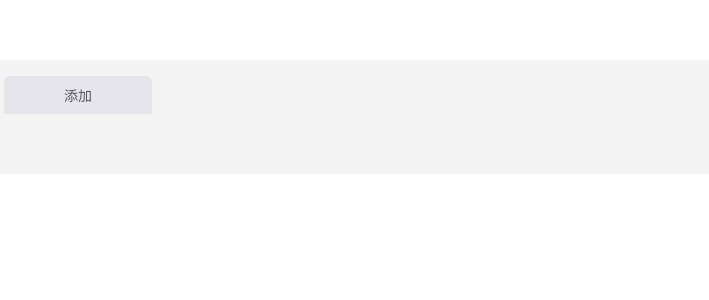
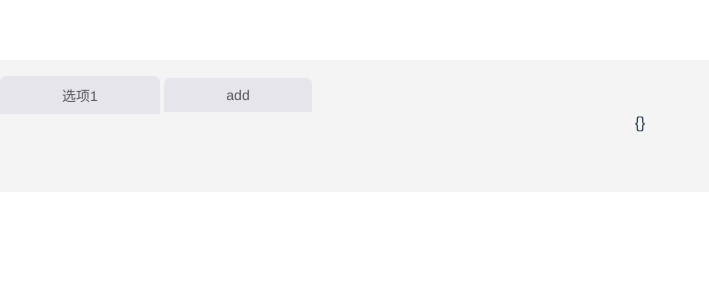
Before and after one commit to wzj19930304/vprincetab, a Vue app: page / in a window 1280 px wide. Shown: the top 300 px of the page, without its empty margins (0-709 px from the left). Built offline with nearby package versions, Linux system fonts and the light colour scheme; the HTML template or start-up script is replaced by a standard one.

Commit message:
计算bug

```diff
--- a/examples/components/vPrinceTab.vue
+++ b/examples/components/vPrinceTab.vue
@@ -1,231 +1,52 @@
 <template>
   <div class="content">
-    <div id="v-prince-tab">
-        <div class="tabs">
-          <transition name="el-fade-in-linear">
-            <div v-show="tabsBtn.showLeft" class="left-btn" @click="changeTabsScroll(true)">
-              <slot name="left-btn">
-                <span></span>
-              </slot>
-            </div>
-          </transition>
-          <div class="tabs-inner" @scroll="handleTabsScrollChange">
-            <div v-for="(item, index) in tabsList" :key="index" :class="`tab ${item.chosen ? 'chosen' : ''}`" @click="handleClickCurrentTab(item, index)" :style="{width: actualTabWidth, minWidth: actualTabWidth}">
-              <slot name="tabs-inner">
-                <span class="text">{{item.name}}</span>
-<!--                <span v-if="item.isCurrent" class="current-active">当前</span>-->
-              </slot>
-            </div>
-          </div>
-          <transition name="el-fade-in-linear">
-            <div v-show="tabsBtn.showRight" class="right-btn" @click="changeTabsScroll(false)">
-              <slot name="right-btn">
-                <span></span>
-              </slot>
-            </div>
-          </transition>
-          <div :class="`tab btn-wrap ${show ? 'chosen' : ''}`" @click.stop="show = !show">
-            <slot name="addBtn">
-                <span>
-                     {{btnLabel}}
-                </span>
-            </slot>
-            <slot name="add-menu">
-              <transition name="el-zoom-in-top">
-                <ul class="transition-box" v-show="show">
-                  <li @click.stop="addItem">{{btnChildrenLabel}}</li>
-                </ul>
-              </transition>
-            </slot>
-          </div>
-        </div>
-    </div>
+    <prince-tab
+            btnLabel="add"
+            :tabsList="tabsList"
+            :customAddBtn="true"
+            :tabId="tabId"
+            :tabWidth="'160px'"
+            @handleClickCurrentTab="handleClickCurrentTab"
+            @addItem="addItem"
+    >
+    </prince-tab>
     <div class="cur">
       {{currentTabContent.name}}
+      {{currentTabContent}}
     </div>
   </div>
 </template>
 
 <script>
+  import PrinceTab from "../../packages/tab/tab"
   export default {
     name: "vPrinceTab",
     data() {
       return{
-        currentTabContent: {},
-        show: false,
-        tabsBtn: { // tab左右按钮展示情况
-          showLeft: false,
-          showRight: false,
-          targetDom: null,
-          targetRect: null,
-          width: 0 //scrollLeft+width
-        }
+        tabsList: [
+          {
+            name: '选项1',
+            id: '1'
+          }
+        ],
+        tabId: '',
+        currentTabContent: {}
       }
     },
-    props: {
-      btnLabel: {
-        type: String,
-        default: '添加'
-      },
-      btnChildrenLabel: {
-        type: String,
-        default: '添加信息'
-      },
-      tabsList: {
-        type: Array,
-        default: () => []
-      },
-      // 默认点开的tab
-      tabId: {
-        type: String,
-        default: ''
-      },
-      tabWidth: {
-        type: String,
-        default: "100px"
-      }
-    },
-    computed: {
-      actualTabWidth: {
-        get() {
-          if(parseInt(this.tabWidth) < 50) {
-            return "50px"
-          }
-          return this.tabWidth
-        },
-        set() {}
-      },
-      actualTabWidthNumber: {
-        set() {},
-        get() {
-          return parseInt(this.actualTabWidth)
-        }
-      }
-    },
-    watch: {
-      tabId(v) {
-        this.defaultSelect(v)
-      }
-    },
-    mounted() {
-      this.formatTabs();
-      window.addEventListener('resize', this.formatTabs);
-      document.addEventListener('click', this.cancelShow)
+    components: {
+      PrinceTab
     },
     methods: {
-      // 点击当前tab
       handleClickCurrentTab(item, index) {
-        this.currentTabContent = item;
-        this.tabsList.forEach((v, i) => {
-          v.chosen = i === index;
-          this.$set(this.tabsList, index, item)
+          this.currentTabContent = item
+      },
+      addItem() {
+        this.tabsList.push({
+          name: '选项'+(+this.tabsList.length+1),
+          id: this.tabsList.length+1 + ''
         });
-        // 计算当前点击的tab的位置
-        this.$nextTick(() => {
-          let targetDom = this.$el.querySelector('.tabs-inner');
-          let targetRect = targetDom.getBoundingClientRect();
-          // 4为当前tab的宽度margin
-          // 选中的tab被右侧遮挡
-          if((index+1) * (this.actualTabWidthNumber + 4) > targetRect.width + targetDom.scrollLeft) {
-            this.tabsBtn.width = (index+1) * (this.actualTabWidthNumber + 4);
-            // 根据向左按钮判断滚动条滚动距离（若当时没有，在滚动时出现，会有48px偏差）
-            if(this.tabsBtn.showLeft) {
-              targetDom.scrollLeft = (index+1) * (this.actualTabWidthNumber + 4) - targetRect.width
-            } else {
-              targetDom.scrollLeft = (index+1) * (this.actualTabWidthNumber + 4) - targetRect.width + 38
-            }
-          }
-          // 选中的tab被左侧遮挡
-          if(index * (this.actualTabWidthNumber + 4) < targetDom.scrollLeft) {
-            this.tabsBtn.width = 0;
-            targetDom.scrollLeft = index * (this.actualTabWidthNumber + 4)
-          }
-        });
-        this.$emit('handleClickCurrentTab', item, index);
-      },
-      // 点击两边的按钮
-      changeTabsScroll(isLeft) {
-        this.currentIndex = -1;
-        // tabs的wrap层
-        let targetDom = this.$el.querySelector('.tabs-inner');
-        // tabs的wrap层的信息
-        let targetRect = targetDom.getBoundingClientRect();
-        if(isLeft) {
-          targetDom.scrollLeft -= targetRect.width;
-          this.tabsBtn.width = 0;
-        } else {
-          this.tabsBtn.width = targetDom.scrollLeft + 2*targetRect.width;
-          targetDom.scrollLeft += targetRect.width;
-        }
-      },
-      // tabs wrap 滚动条横向滚动事件
-      handleTabsScrollChange() {
-        // this.$nextTick(() => {
-        // tabs的wrap层
-        let targetDom =  this.$el.querySelector('.tabs-inner');
-        // tabs的wrap层的信息
-        let targetRect = targetDom.getBoundingClientRect();
-        this.tabsBtn.showRight = (targetDom.scrollLeft + targetRect.width) !== targetDom.scrollWidth && this.currentIndex !== this.tabsList.length - 1;
-        this.tabsBtn.showLeft = targetDom.scrollLeft !== 0;
-        if(this.tabsBtn.width > targetDom.scrollWidth) {
-          this.tabsBtn.showRight = false
-        }
-      },
-      // 计算tabs的宽度
-      // 出要在初始化时调用该方法
-      formatTabs() {
-        // tabs的wrap层
-        this.$nextTick(() => {
-          let targetDom = this.$el.querySelector('.tabs-inner');
-          // this.tabsBtn.showLeft = targetDom.scrollLeft !== 0;
-          this.tabsBtn.showRight = targetDom.scrollLeft + targetDom.getBoundingClientRect().width < targetDom.scrollWidth
-        })
-      },
-      // 默认展示项
-      defaultSelect(tabId) {
-        if(tabId) {
-          let flag = false;
-          this.tabsList.forEach((item, index) => {
-            if(item.id === tabId) {
-              flag = true;
-              this.handleClickCurrentTab(item, index);
-            }
-          });
-          if(flag) {
-            this.handleClickCurrentTab(this.tabsList[0], 0)
-          }
-        } else {
-          if(this.tabsList[0]) {
-            this.handleClickCurrentTab(this.tabsList[0], 0)
-          }
-        }
-      },
-      // 添加项
-      addItem() {
-        this.show = false;
-        let len = this.tabsList.length;
-        this.tabsList.forEach(item => {
-          item.isCurrent = false;
-          item.chosen = false
-        });
-        this.currentTabContent = {
-          name: 'tab' + ++len,
-          isCurrent: true,
-          chosen: true
-        };
-        this.tabsList.push(this.currentTabContent);
-        this.formatTabs();
-        this.$nextTick(() => {
-          this.handleClickCurrentTab(this.currentTabContent, this.tabsList.length - 1)
-        })
-      },
-      cancelShow() {
-        this.show = false
+        this.tabId = this.tabsList.length + '';
       }
-    },
-    destroyed() {
-      window.removeEventListener('resize', this.formatTabs);
-      document.removeEventListener('click', this.cancelShow)
     }
   }
 </script>
--- a/package.json
+++ b/package.json
@@ -1,6 +1,6 @@
 {
   "name": "vprincetab",
-  "version": "1.4.15",
+  "version": "1.5.15",
   "private": false,
   "main": "lib/vprincetab.umd.min.js",
   "keywords": ["tab", "vprincetab", "princetab", "标签页", "tab标签页"],
--- a/packages/tab/tab.vue
+++ b/packages/tab/tab.vue
@@ -1,11 +1,13 @@
 <template>
     <div id="v-prince-tab">
         <div class="tabs">
-            <div v-if="tabsBtn.showLeft" class="left-btn" @click="changeTabsScroll(true)">
+            <transition name="el-fade-in-linear">
+                <div v-show="tabsBtn.showLeft" style="max-width: 34px" class="left-btn" @click="changeTabsScroll(true)">
                     <slot name="left-btn">
                         <span></span>
                     </slot>
                 </div>
+            </transition>
             <div class="tabs-inner" @scroll="handleTabsScrollChange">
                 <div v-for="(item, index) in tabsList" :key="index" :class="`tab ${item.chosen ? 'chosen' : ''}`" :style="{width: actualTabWidth, minWidth: actualTabWidth}" @click="handleClickCurrentTab(item, index)">
                     <slot name="tabs-inner">
@@ -13,11 +15,13 @@
                     </slot>
                 </div>
             </div>
-            <div v-if="tabsBtn.showRight" class="right-btn" @click="changeTabsScroll(false)">
+            <transition name="el-fade-in-linear">
+                <div v-show="tabsBtn.showRight" style="max-width: 34px" class="right-btn" @click="changeTabsScroll(false)">
                     <slot name="right-btn">
                         <span></span>
                     </slot>
                 </div>
+            </transition>
             <div v-if="!customAddBtn" @click="addItem">
                 <slot name="customAddBtn"></slot>
             </div>
@@ -87,6 +91,15 @@
         watch: {
             tabId(v) {
                 this.defaultSelect(v)
+            },
+            'tabsBtn.showRight'(v) {
+                if(!v) {
+                    this.tabsList.forEach((item, i) => {
+                        if(item.chosen) {
+                            this.handleClickCurrentTab(item, i)
+                        }
+                    })
+                }
             }
         },
         computed: {
@@ -108,7 +121,8 @@
         },
         mounted() {
             this.formatTabs();
-            window.addEventListener('resize', this.formatTabs)
+            window.addEventListener('resize', this.formatTabs);
+            document.addEventListener('click', this.cancelShow);
         },
         methods: {
             // 点击当前tab
@@ -125,12 +139,12 @@
                     // 4为当前tab的margin
                     // 选中的tab被右侧遮挡
                     if((index+1) * (this.actualTabWidthNumber + 4) > targetRect.width + targetDom.scrollLeft) {
-                        this.tabsBtn.width = (index+1) * this.actualTabWidthNumber + 4;
+                        this.tabsBtn.width = (index+1) * (this.actualTabWidthNumber + 4);
                         // 根据向左按钮判断滚动条滚动距离（若当时没有，在滚动时出现，会有48px偏差）
                         if(this.tabsBtn.showLeft) {
-                            targetDom.scrollLeft = (index+1) * this.actualTabWidthNumber + 4 - targetRect.width
+                            targetDom.scrollLeft = (index+1) * (this.actualTabWidthNumber + 4) - targetRect.width
                         } else {
-                            targetDom.scrollLeft = (index+1) * this.actualTabWidthNumber + 4 - targetRect.width + 38
+                            targetDom.scrollLeft = (index+1) * (this.actualTabWidthNumber + 4) - targetRect.width + 36
                         }
                     }
                     // 选中的tab被左侧遮挡
@@ -189,7 +203,7 @@
                             this.handleClickCurrentTab(item, index);
                         }
                     });
-                    if(flag) {
+                    if(!flag) {
                         this.handleClickCurrentTab(this.tabsList[0], 0)
                     }
                 } else {
@@ -206,11 +220,16 @@
                 this.tabsList.forEach(item => {
                     item.chosen = false
                 });
+                this.formatTabs();
                 this.$emit('addItem');
+            },
+            cancelShow() {
+                this.show = false
             }
         },
         destroyed() {
-            window.removeEventListener('resize', this.formatTabs)
+            window.removeEventListener('resize', this.formatTabs);
+            document.removeEventListener('click', this.cancelShow)
         }
     }
 </script>
```
Lines whose indentation alone changed are shown as unchanged.
